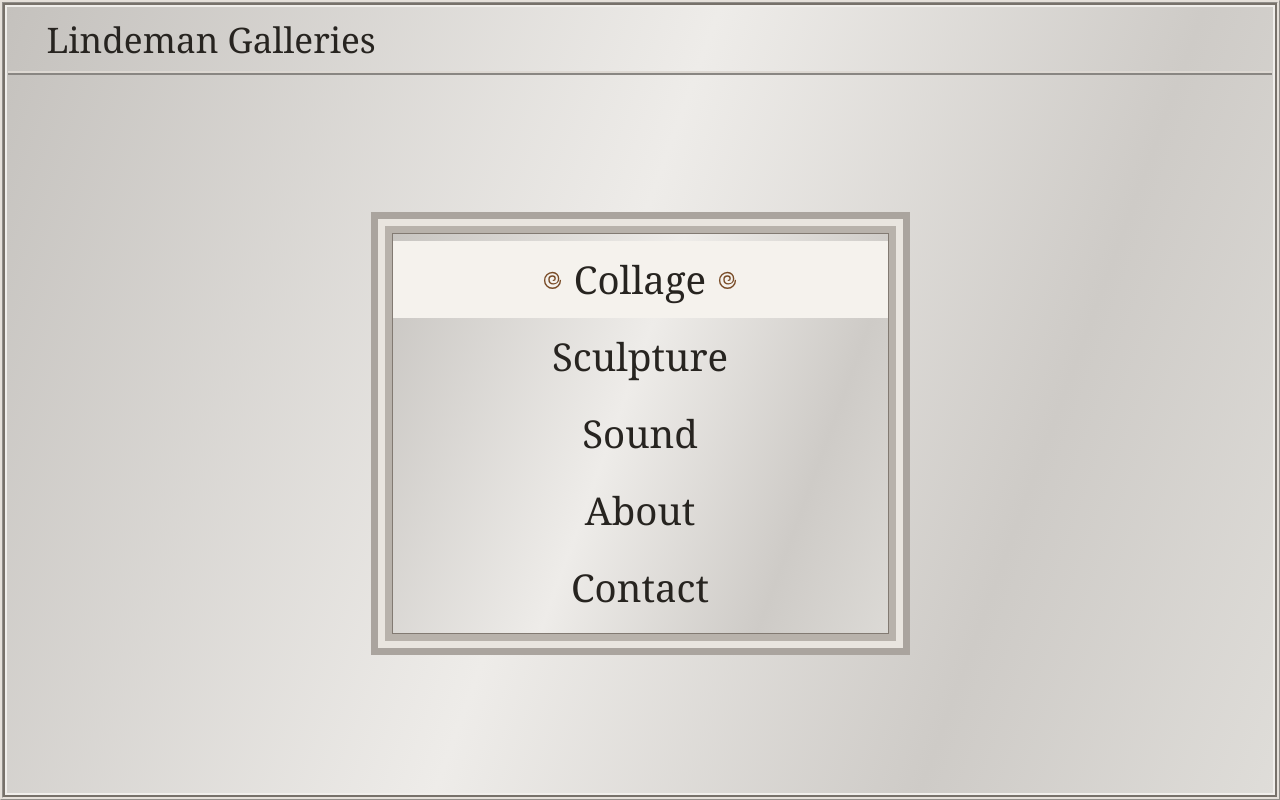
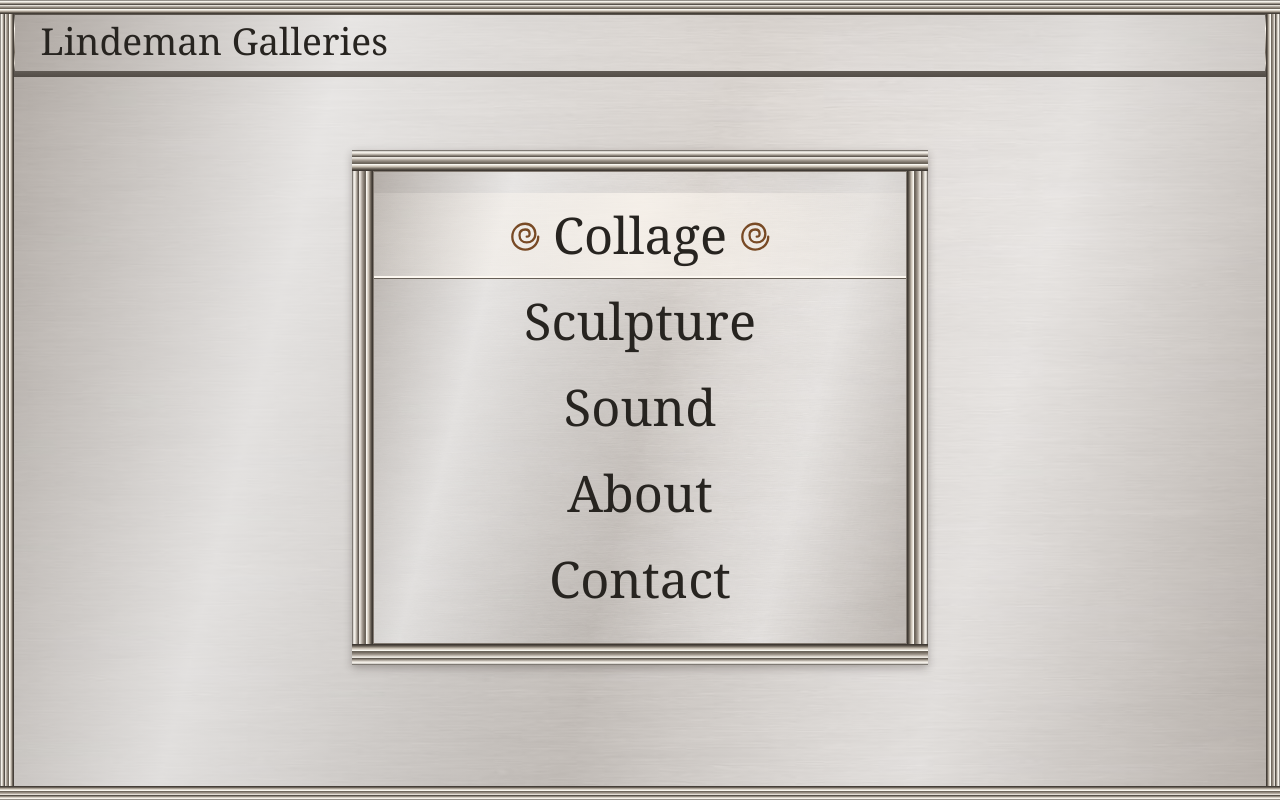
Before and after one commit to 1000cutsminimum/lindeman-galleries, a plain HTML site: page index.html in a window 1280 px wide. Drawn offline with Linux system fonts and the light colour scheme.

Commit message:
Match homepage to the approved satin pewter design

```diff
--- a/assets/metal.css
+++ b/assets/metal.css
@@ -1,7 +1,9 @@
 :root {
   --module: 7px;
   --band: var(--module);
-  --metal: linear-gradient(110deg, #c4c1bd, #eeece9 46%, #cecbc7 77%, #dfddd9);
+  --pewter: url("satin-pewter.jpg");
+  --metal: linear-gradient(104deg, #96887b36, #fff9 24%, #a79e931a 51%, #fff6 75%, #8d80743b), var(--pewter) center / 100% 100%;
+  --rail: #514b45 0%, #fdfaf4 9%, #ddd7ce 17%, #7b7268 28%, #504a44 33%, #faf6ef 36%, #aaa197 48%, #61594f 64%, #fffdf7 68%, #c8bfb2 79%, #5d554c 91%, #35302b 100%;
   --ink: #272420;
   --bronze: #784a25;
   background: #cbc7c2;
@@ -12,14 +14,25 @@
 * { box-sizing: border-box; }
 body { margin: 0; }
 .window {
+  position: relative;
   min-height: 100svh;
   display: grid;
   grid-template-rows: auto 1fr;
-  padding: 5px;
-  border: 3px ridge #e5e0da;
+  padding: calc(2 * var(--module));
   background: var(--metal);
-  box-shadow: inset 0 0 0 2px #77716a, inset 0 0 0 4px #f0eeeb;
 }
+.window::before, .menu::before {
+  content: "";
+  position: absolute;
+  inset: 0;
+  pointer-events: none;
+  background:
+    linear-gradient(to bottom, var(--rail)) top / 100% var(--rim) no-repeat,
+    linear-gradient(to top, var(--rail)) bottom / 100% var(--rim) no-repeat,
+    linear-gradient(to right, var(--rail)) left / var(--rim) 100% no-repeat,
+    linear-gradient(to left, var(--rail)) right / var(--rim) 100% no-repeat;
+}
+.window { --rim: calc(2 * var(--module)); }
 .window > svg[hidden] {
   position: absolute;
   width: 0;
@@ -27,41 +40,50 @@ body { margin: 0; }
   overflow: hidden;
 }
 .title-bar {
-  padding: .2em clamp(.75rem, 3vw, 2.5rem);
-  border-bottom: 4px ridge #ddd8d2;
-  font-size: clamp(1.3rem, 3vw, 2.2rem);
+  padding: 0 clamp(.65rem, 2vw, 2rem) .11em;
+  border: 1px solid #645c53;
+  border-bottom: 6px solid transparent;
+  border-image: linear-gradient(to bottom, #565049, #fff9f1 25%, #756c62 66%, #e1dad1 85%, #524c46) 1;
+  font-size: clamp(1.25rem, 2.9vw, 2.45rem);
 }
 .title-bar a { color: inherit; text-decoration: none; }
 .stage { display: grid; place-items: center; padding: calc(2 * var(--module)); }
 .menu {
-  width: min(100%, clamp(49 * var(--module), 44vw, 77 * var(--module)));
+  --rim: calc(3 * var(--band));
+  position: relative;
+  width: min(100%, clamp(49 * var(--module), 45vw, 98 * var(--module)));
   background: var(--metal);
-  padding: calc(3 * var(--band));
-  box-shadow: inset 0 0 0 var(--band) #aaa49e,
-    inset 0 0 0 calc(2 * var(--band)) #e9e5df,
-    inset 0 0 0 calc(3 * var(--band)) #b8b2ab;
+  padding: var(--rim);
+  box-shadow: 0 3px 8px #342b2752;
 }
-.menu ul { margin: 0; padding: var(--module) 0; border: 1px solid #827a72; list-style: none; }
+.menu ul { margin: 0; padding: calc(3 * var(--module)) 0; border: 1px solid #827a72; list-style: none; }
 .menu a {
   display: grid;
   grid-template-columns: calc(4 * var(--module)) minmax(0, auto) calc(4 * var(--module));
   place-content: center;
   align-items: center;
   gap: var(--module);
-  min-height: clamp(7 * var(--module), 10svh, 11 * var(--module));
+  min-height: clamp(7 * var(--module), 9.4svh, 14 * var(--module));
   padding: .25em;
   text-align: center;
   overflow-wrap: anywhere;
   color: inherit;
   text-decoration: none;
-  font-size: clamp(1.5rem, 3vw, 2.5rem);
+  font-size: clamp(1.5rem, 3.95vw, 3.8rem);
+  line-height: 1.2;
 }
 @media (max-width: 42rem) {
   .menu a { min-height: calc(7 * var(--module)); }
+  .menu ul { padding-block: var(--module); }
+}
+@media (min-width: 42.01rem) {
+  .stage:has(.menu) { padding-bottom: calc(2 * var(--module) + 6svh); }
+  .menu a { grid-template-columns: calc(6 * var(--module)) minmax(0, auto) calc(6 * var(--module)); }
 }
 .menu svg {
-  width: calc(3 * var(--module));
-  height: calc(3 * var(--module));
+  width: clamp(3 * var(--module), 2.7vw, 5 * var(--module));
+  height: auto;
+  aspect-ratio: 1;
   justify-self: center;
   visibility: hidden;
   fill: none;
@@ -71,7 +93,10 @@ body { margin: 0; }
   stroke-linejoin: round;
 }
 .menu a:is(:hover, :focus-visible),
-.menu:not(:has(a:hover, a:focus-visible)) li:first-child a { background: #f5f2ed; }
+.menu:not(:has(a:hover, a:focus-visible)) li:first-child a {
+  background: linear-gradient(95deg, #f4efe826, #fff9f1b3 50%, #f4efe826);
+  box-shadow: inset 0 -1px #665f57, inset 0 -3px #fdf8f1;
+}
 .menu a:is(:hover, :focus-visible) svg,
 .menu:not(:has(a:hover, a:focus-visible)) li:first-child svg { visibility: visible; }
 a:focus-visible { outline: 2px solid var(--bronze); outline-offset: -2px; }
```
Also changed, not shown: assets/satin-pewter.jpg (added).
